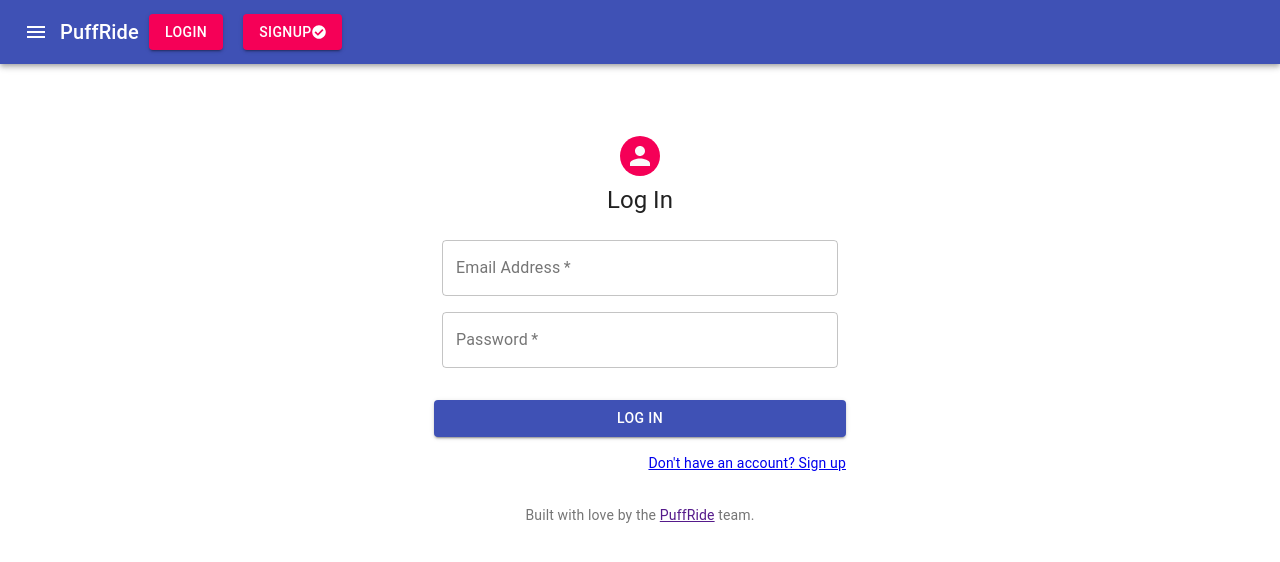
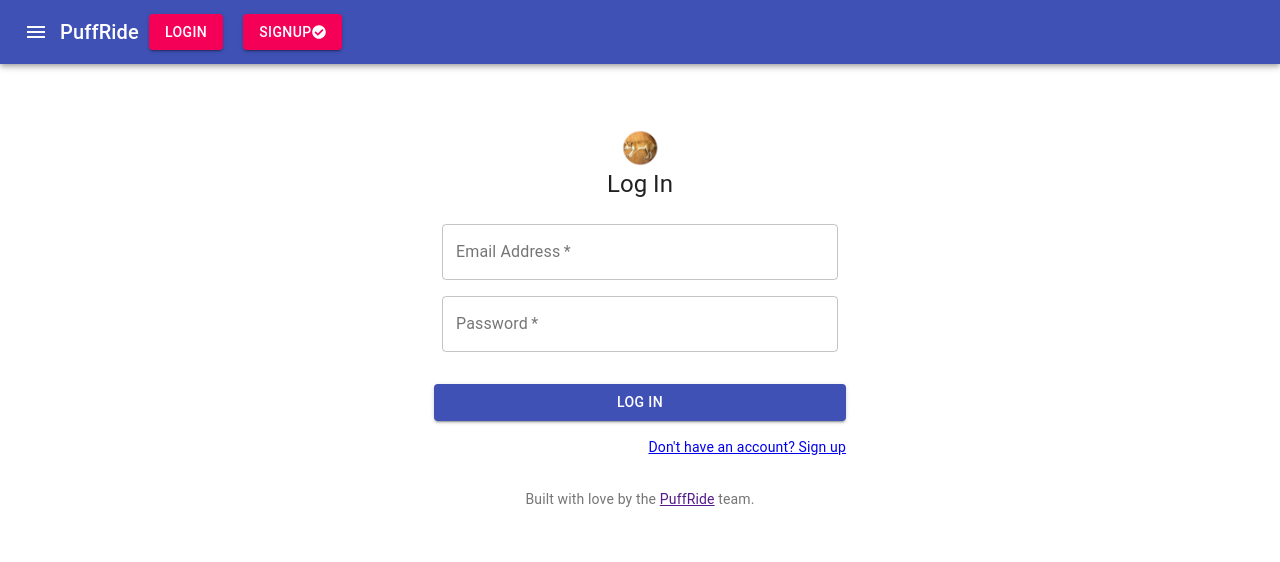
Before and after one commit to MenkeTechnologies/hacka2, a React (Create React App) app in the folder puff_ride/: page / in a window 1280 px wide. Shown: the top 562 px of the page. Built offline with nearby package versions, Linux system fonts and the light colour scheme.

Commit message:
add puffer image

```diff
--- a/puff_ride/src/App.js
+++ b/puff_ride/src/App.js
@@ -13,6 +13,7 @@ import MenuIcon from '@material-ui/icons/Menu';
 import {makeStyles} from '@material-ui/core/styles';
 import {FontAwesomeIcon} from '@fortawesome/react-fontawesome'
 import {faCheckCircle} from "@fortawesome/free-solid-svg-icons";
+
 
 let baseUrl = "http://10.248.35.68:8080";
 let contextPath = "/puffride/api/v1";
@@ -130,6 +131,7 @@ class App extends Component {
                         <IconButton edge="start" color="inherit" aria-label="Menu">
                             <MenuIcon/>
                         </IconButton>
+
                         <Typography variant="h6">
                             PuffRide
                         </Typography>
--- a/puff_ride/src/Login.js
+++ b/puff_ride/src/Login.js
@@ -1,5 +1,4 @@
 import React from 'react';
-import Avatar from '@material-ui/core/Avatar';
 import Button from '@material-ui/core/Button';
 import CssBaseline from '@material-ui/core/CssBaseline';
 import TextField from '@material-ui/core/TextField';
@@ -10,6 +9,9 @@ import { makeStyles } from '@material-ui/core/styles';
 import Container from '@material-ui/core/Container';
 import ImageUploader from 'react-images-upload';
 import {Link} from "react-router-dom";
+import Toolbar from "@material-ui/core/Toolbar";
+import Avatar from "@material-ui/core/Avatar";
+import puff from './img/puff.png';
 
 function MadeWithLove() {
   return (
@@ -54,9 +56,8 @@ export const Login = ({state, emailAction, passAction, loginAction}) => {
     <Container component="main" maxWidth="xs">
       <CssBaseline />
       <div className={classes.paper}>
-        <Avatar className={classes.avatar}>
-          {/* <LockOutlinedIcon /> */}
-        </Avatar>
+        <Avatar alt="puff" src={puff}/>
+
         <Typography component="h1" variant="h5">
           Log In
         </Typography>
--- a/puff_ride/src/SignUp.js
+++ b/puff_ride/src/SignUp.js
@@ -1,5 +1,4 @@
   import React, { useState } from 'react';
-  import Avatar from '@material-ui/core/Avatar';
   import Button from '@material-ui/core/Button';
   import CssBaseline from '@material-ui/core/CssBaseline';
   import TextField from '@material-ui/core/TextField';
@@ -10,6 +9,8 @@
   import { makeStyles } from '@material-ui/core/styles';
   import Container from '@material-ui/core/Container';
   import ImageUploader from 'react-images-upload';
+  import Avatar from "@material-ui/core/Avatar";
+  import puff from './img/puff.png';
 
   function MadeWithLove() {
     return (
@@ -64,9 +65,7 @@
       <Container component="main" maxWidth="xs">
         <CssBaseline />
         <div className={classes.paper}>
-          <Avatar className={classes.avatar}>
-            {/* <LockOutlinedIcon /> */}
-          </Avatar>
+          <Avatar alt="puff" src={puff}/>
           <Typography component="h1" variant="h5">
             Sign up
           </Typography>
```
Also changed, not shown: puff_ride/src/img/puff.png (added).
